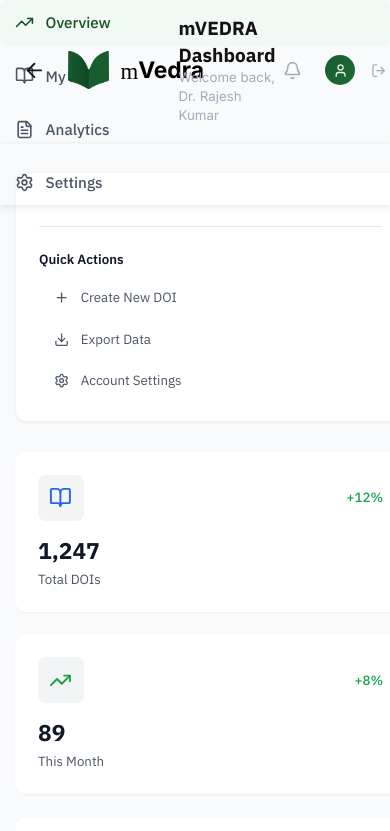
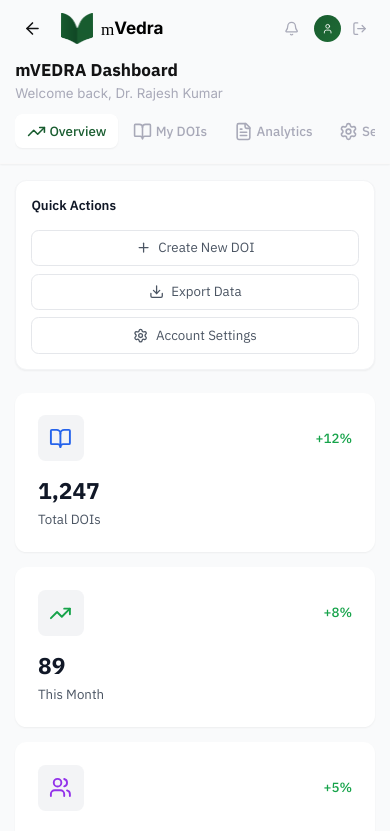
Before and after one commit to jeetbhatkar2004/Vedra, a React (Create React App) app: page /dashboard in a window 390 px wide. Shown: the top 831 px of the page. Built offline with nearby package versions, Linux system fonts and the light colour scheme; the HTML template or start-up script is replaced by a standard one; a web font is replaced by a local one.

Commit message:
Fixed Dashboard overlapping elements and optimized for mobile layout.

```diff
--- a/src/pages/Dashboard.tsx
+++ b/src/pages/Dashboard.tsx
@@ -1,5 +1,3 @@
-//TODO: Fix the dashboard
-
 import React, { useState } from 'react';
 import { motion } from 'framer-motion';
 import { Link } from 'react-router-dom';
@@ -119,10 +117,10 @@ const Dashboard: React.FC = () => {
       initial={{ opacity: 0, y: 20 }}
       animate={{ opacity: 1, y: 0 }}
       transition={{ duration: 0.5 }}
-      className="space-y-8"
+      className="space-y-6 sm:space-y-8"
     >
       {/* Stats Cards */}
-      <div className="grid md:grid-cols-2 lg:grid-cols-4 gap-6">
+      <div className="grid grid-cols-1 sm:grid-cols-2 lg:grid-cols-4 gap-4 sm:gap-6">
         {stats.map((stat, index) => (
           <motion.div
             key={index}
@@ -174,7 +172,7 @@ const Dashboard: React.FC = () => {
       </div>
 
       {/* Quick Stats */}
-      <div className="grid md:grid-cols-2 gap-6">
+      <div className="grid grid-cols-1 md:grid-cols-2 gap-4 sm:gap-6">
         <div className="bg-white rounded-xl shadow-sm p-6">
           <h3 className="text-lg font-bold text-gray-900 mb-4">DOI Growth</h3>
           <div className="space-y-3">
@@ -219,11 +217,11 @@ const Dashboard: React.FC = () => {
       initial={{ opacity: 0, y: 20 }}
       animate={{ opacity: 1, y: 0 }}
       transition={{ duration: 0.5 }}
-      className="space-y-6"
+      className="space-y-4 sm:space-y-6"
     >
       {/* Search and Filters */}
       <div className="bg-white rounded-xl shadow-sm p-6">
-        <div className="flex flex-col md:flex-row gap-4">
+        <div className="flex flex-col sm:flex-row gap-4">
           <div className="flex-1">
             <div className="relative">
               <Search className="absolute left-3 top-1/2 transform -translate-y-1/2 w-5 h-5 text-gray-400 z-10" />
@@ -326,7 +324,7 @@ const Dashboard: React.FC = () => {
       initial={{ opacity: 0, y: 20 }}
       animate={{ opacity: 1, y: 0 }}
       transition={{ duration: 0.5 }}
-      className="space-y-6"
+      className="space-y-4 sm:space-y-6"
     >
       <div className="bg-white rounded-xl shadow-sm p-6">
         <h2 className="text-xl font-bold text-gray-900 mb-4">Analytics Dashboard</h2>
@@ -340,7 +338,7 @@ const Dashboard: React.FC = () => {
       initial={{ opacity: 0, y: 20 }}
       animate={{ opacity: 1, y: 0 }}
       transition={{ duration: 0.5 }}
-      className="space-y-6"
+      className="space-y-4 sm:space-y-6"
     >
       <div className="bg-white rounded-xl shadow-sm p-6">
         <h2 className="text-xl font-bold text-gray-900 mb-4">Account Settings</h2>
@@ -354,35 +352,32 @@ const Dashboard: React.FC = () => {
       {/* Header */}
       <header className="bg-vedra-floral shadow-sm border-b border-neutral-200">
         <div className="container-custom">
-          <div className="flex items-center justify-between py-4">
-            <div className="flex items-center space-x-4">
+          {/* Top Row - Logo and Actions */}
+          <div className="flex items-center justify-between py-3">
+            <div className="flex items-center space-x-3">
               <Link to="/" className="hover:bg-white/50 p-2 rounded-lg transition-colors">
-                <ArrowLeft className="w-6 h-6 text-vedra-night" />
+                <ArrowLeft className="w-5 h-5 text-vedra-night" />
               </Link>
-              <div className="flex items-center space-x-3">
+              <div className="flex items-center space-x-2">
                 <img
                   src="/vedrawebsite_transparent.png"
                   alt="mVEDRA Icon"
-                  className="h-10 w-auto"
+                  className="h-8 w-auto"
                 />
                 <div className="flex items-center">
-                  <span className="font-jsmath text-2xl text-black mt-1">m</span>
-                  <span className="font-inter text-2xl font-bold text-black">Vedra</span>
+                  <span className="font-jsmath text-lg text-black mt-1">m</span>
+                  <span className="font-inter text-lg font-bold text-black">Vedra</span>
                 </div>
-              </div>
-              <div>
-                <h1 className="text-xl font-bold text-vedra-night font-ibm-plex">mVEDRA Dashboard</h1>
-                <p className="text-sm text-neutral-600 font-inter">Welcome back, Dr. Rajesh Kumar</p>
               </div>
             </div>
 
-            <div className="flex items-center space-x-4">
+            <div className="flex items-center space-x-2">
               <button className="p-2 text-neutral-600 hover:text-vedra-night hover:bg-white/50 rounded-lg transition-colors">
-                <Bell className="w-5 h-5" />
+                <Bell className="w-4 h-4" />
               </button>
-              <div className="flex items-center space-x-2">
-                <div className="w-8 h-8 bg-gradient-to-br from-vedra-hunter to-vedra-calpoly rounded-full flex items-center justify-center">
-                  <User className="w-4 h-4 text-white/90" />
+              <div className="flex items-center space-x-1">
+                <div className="w-7 h-7 bg-gradient-to-br from-vedra-hunter to-vedra-calpoly rounded-full flex items-center justify-center">
+                  <User className="w-3 h-3 text-white/90" />
                 </div>
                 <button className="p-2 text-neutral-600 hover:text-vedra-night hover:bg-white/50 rounded-lg transition-colors">
                   <LogOut className="w-4 h-4" />
@@ -390,44 +385,50 @@ const Dashboard: React.FC = () => {
               </div>
             </div>
           </div>
+
+          {/* Title and Welcome Message */}
+          <div className="pb-3">
+            <h1 className="text-lg font-bold text-vedra-night font-ibm-plex">mVEDRA Dashboard</h1>
+            <p className="text-sm text-neutral-600 font-inter">Welcome back, Dr. Rajesh Kumar</p>
+          </div>
+
+          {/* Navigation Tabs */}
+          <div className="flex items-center space-x-1 pb-4 overflow-x-auto">
+            {tabs.map((tab) => (
+              <button
+                key={tab.id}
+                onClick={() => setActiveTab(tab.id)}
+                className={`flex items-center space-x-1 px-3 py-2 rounded-lg font-medium transition-colors whitespace-nowrap ${
+                  activeTab === tab.id
+                    ? 'bg-white text-vedra-hunter shadow-sm'
+                    : 'text-neutral-600 hover:bg-white/50 hover:text-vedra-night'
+                }`}
+              >
+                {tab.icon}
+                <span className="text-sm">{tab.name}</span>
+              </button>
+            ))}
+          </div>
         </div>
       </header>
 
       {/* Main Content */}
-      <div className="container-custom py-8">
-        <div className="grid lg:grid-cols-4 gap-8">
-          {/* Sidebar */}
-          <div className="lg:col-span-1">
-            <div className="bg-white rounded-xl shadow-sm p-6 border border-gray-100">
-              <nav className="space-y-2">
-                {tabs.map((tab) => (
-                  <button
-                    key={tab.id}
-                    onClick={() => setActiveTab(tab.id)}
-                    className={`w-full flex items-center space-x-3 px-4 py-3 rounded-lg font-medium transition-colors ${
-                      activeTab === tab.id
-                        ? 'bg-primary-50 text-primary-600'
-                        : 'text-gray-600 hover:bg-gray-50'
-                    }`}
-                  >
-                    {tab.icon}
-                    <span>{tab.name}</span>
-                  </button>
-                ))}
-              </nav>
-
-              <div className="mt-8 pt-6 border-t border-gray-200">
-                <h3 className="text-sm font-semibold text-gray-900 mb-3">Quick Actions</h3>
-                <div className="space-y-2">
-                  <button className="w-full flex items-center space-x-3 px-4 py-2 text-sm text-gray-600 hover:bg-gray-50 rounded-lg transition-colors">
+      <div className="container-custom py-4 sm:py-8">
+        {/* Quick Actions Bar */}
+        <div className="mb-6">
+          <div className="bg-white rounded-xl shadow-sm p-4 border border-gray-100">
+            <div className="flex flex-col sm:flex-row sm:items-center sm:justify-between gap-4">
+              <h3 className="text-sm font-semibold text-gray-900">Quick Actions</h3>
+              <div className="flex flex-col sm:flex-row items-stretch sm:items-center gap-2 sm:gap-3">
+                <button className="flex items-center justify-center space-x-2 px-3 py-2 text-sm text-gray-600 hover:bg-gray-50 rounded-lg transition-colors border border-gray-200">
                   <Plus className="w-4 h-4" />
                   <span>Create New DOI</span>
                 </button>
-                  <button className="w-full flex items-center space-x-3 px-4 py-2 text-sm text-gray-600 hover:bg-gray-50 rounded-lg transition-colors">
+                <button className="flex items-center justify-center space-x-2 px-3 py-2 text-sm text-gray-600 hover:bg-gray-50 rounded-lg transition-colors border border-gray-200">
                   <Download className="w-4 h-4" />
                   <span>Export Data</span>
                 </button>
-                  <button className="w-full flex items-center space-x-3 px-4 py-2 text-sm text-gray-600 hover:bg-gray-50 rounded-lg transition-colors">
+                <button className="flex items-center justify-center space-x-2 px-3 py-2 text-sm text-gray-600 hover:bg-gray-50 rounded-lg transition-colors border border-gray-200">
                   <Settings className="w-4 h-4" />
                   <span>Account Settings</span>
                 </button>
@@ -437,7 +438,7 @@ const Dashboard: React.FC = () => {
         </div>
 
         {/* Main Content Area */}
-          <div className="lg:col-span-3">
+        <div className="w-full">
           {activeTab === 'overview' && renderOverviewTab()}
           {activeTab === 'dois' && renderDOIsTab()}
           {activeTab === 'analytics' && renderAnalyticsTab()}
@@ -445,7 +446,6 @@ const Dashboard: React.FC = () => {
         </div>
       </div>
     </div>
-    </div>
   );
 };
 
```
Lines whose indentation alone changed are shown as unchanged.
